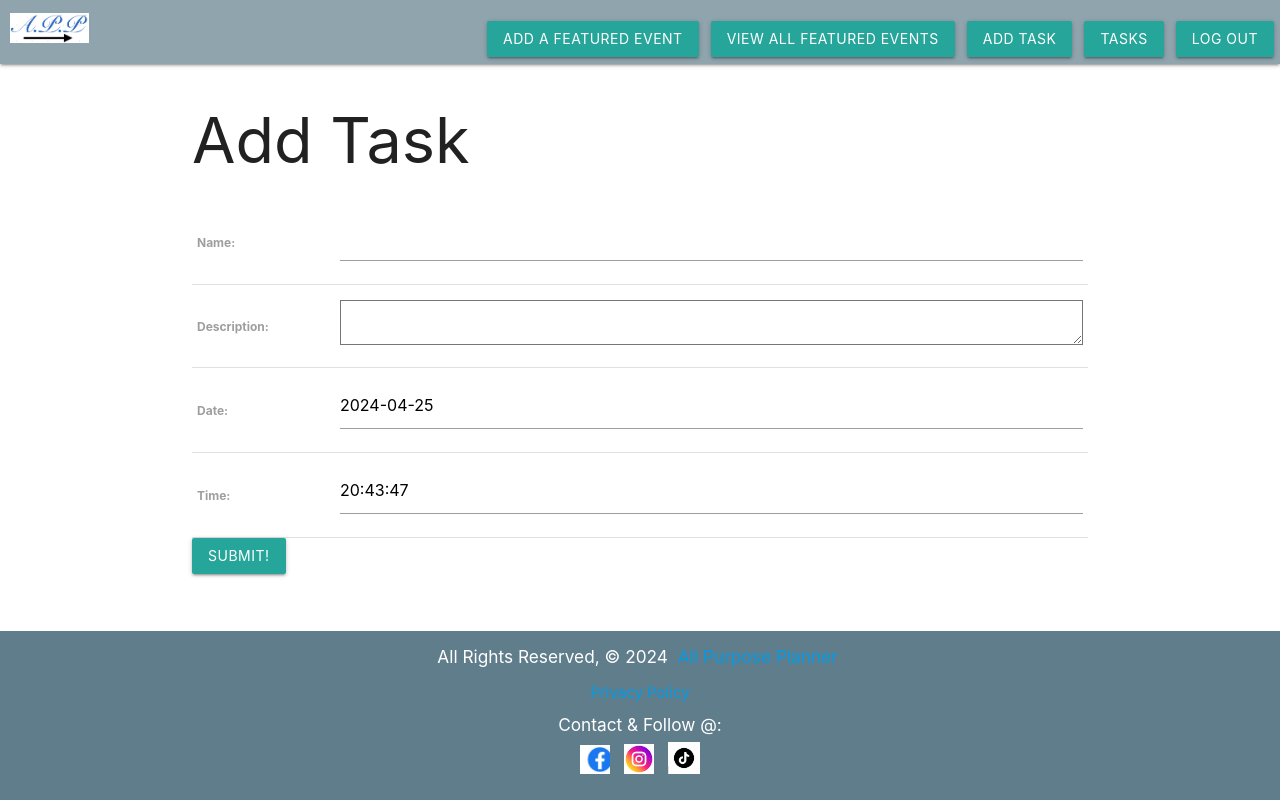
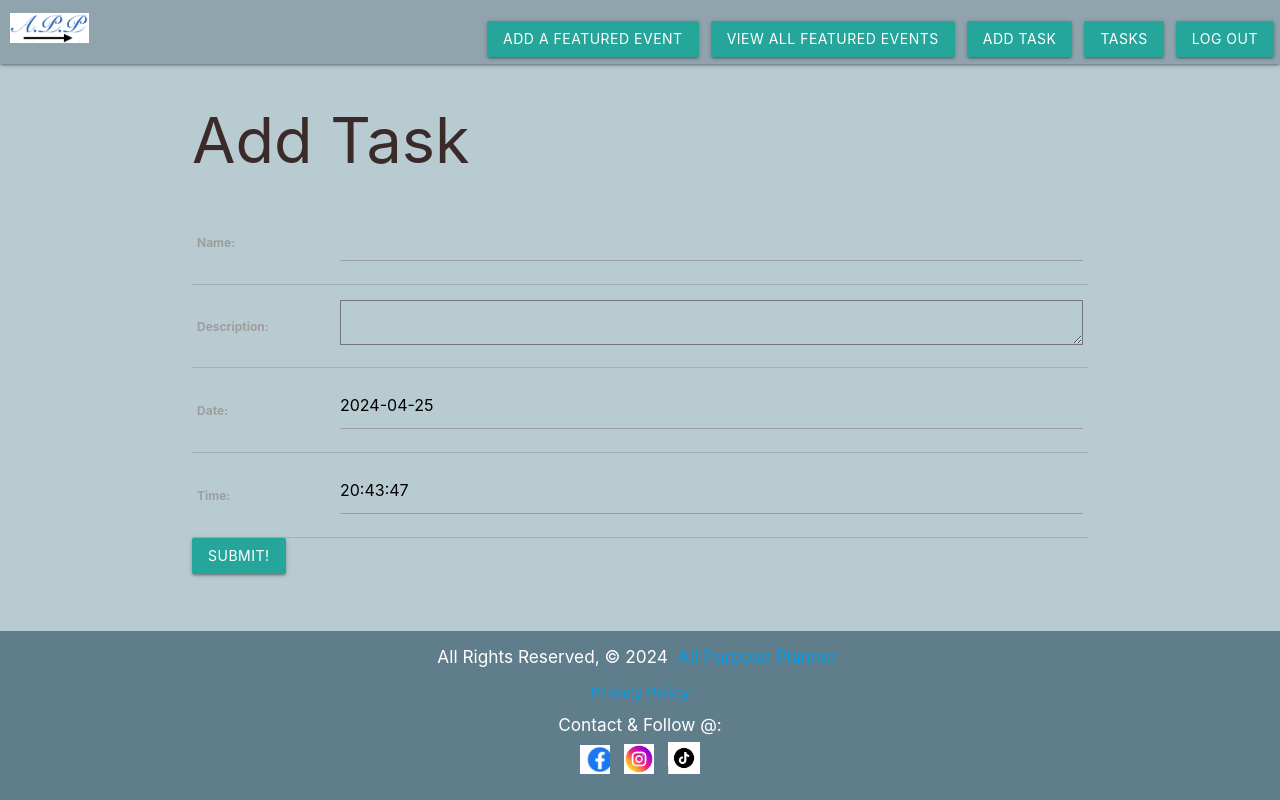
Before and after one commit to MarkB28Jr/all_purpose_planner, a Django app: page /tasks/create/ in a window 1280 px wide. Run offline with Django 5.2, Linux system fonts and the light colour scheme; the visitor is signed in with stand-in values (Sample User, id 1).

Commit message:
Final styling

```diff
--- a/main_app/templates/main_app/featuredevent_list.html
+++ b/main_app/templates/main_app/featuredevent_list.html
@@ -6,8 +6,9 @@
     body {
         margin: 0;
         padding: 0;
-        background-image: url("{% static 'img/fe.png' %}");
-        background-size: 50%;
+        background-position: center;
+        background-size: 80%;
+        background-color: rgba(180, 201, 207, 0.954);
         background-repeat: no-repeat;
         color: rgb(59, 42, 42);
     }
--- a/main_app/templates/main_app/task_form.html
+++ b/main_app/templates/main_app/task_form.html
@@ -1,5 +1,18 @@
 {% extends 'base.html' %}
 {% block content %}
+{% load static %}
+<style>
+    body {
+        margin: 0;
+        padding: 0;
+        background-color: rgba(180, 201, 207, 0.954);
+        background-size: cover;
+        background-repeat: no-repeat;
+        color: rgb(59, 42, 42);
+    }
+
+
+    </style>
 
 {% if object %}
   <h1>Edit <span class="teal-text">{{ object.name }}</span></h1>
--- a/main_app/templates/tasks/index.html
+++ b/main_app/templates/tasks/index.html
@@ -5,8 +5,10 @@
     body {
         margin: 0;
         padding: 0;
-        background-image: url("{% static 'img/photo.jpeg' %}");
-        background-size: cover;
+        background-image: url("{% static 'img/photo.png' %}");
+        background-position: center;
+        background-size: 80%;
+        background-color: rgb(97, 151, 179);
         background-repeat: no-repeat;
         color: rgb(59, 42, 42);
     }
```
Also changed, not shown: main_app/templates/main_app/featuredevent_form.html (+13 -0 lines), README.md, main_app/static/img/live event.jpeg (deleted), main_app/static/img/live event.png (deleted), main_app/static/img/photo.png (added), main_app/static/img/to-do.png (deleted), main_app/static/img/todod.png (deleted), static/img/photo.png (renamed from static/img/photo.jpeg), static/img/task.png (renamed from static/img/task.jpeg).
